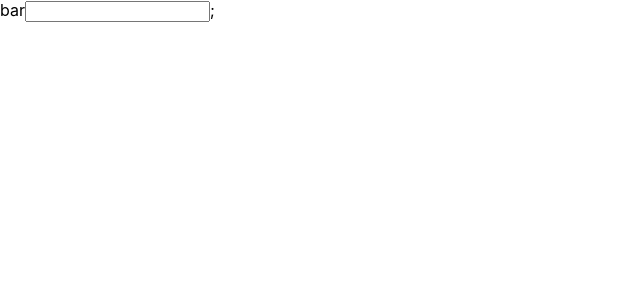
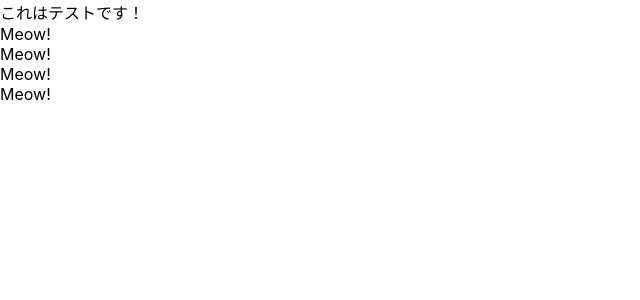
Before and after one commit to smileyuichi/react_crud_test_app, a React (Create React App) app: page / in a window 1280 px wide. Shown: the top 300 px of the page, without its empty margins (0-640 px from the left). Built offline with nearby package versions, Linux system fonts and the light colour scheme.

Commit message:
create class component and functional component

```diff
--- a/public/index.html
+++ b/public/index.html
@@ -28,6 +28,7 @@
   </head>
   <body>
     <noscript>You need to enable JavaScript to run this app.</noscript>
+    <div>これはテストです！</div>
     <div id="root"></div>
     <!--
       This HTML file is a template.
--- a/src/App.js
+++ b/src/App.js
@@ -1,10 +1,26 @@
-function App() {
+
+// function App() {
+//   return (
+//     <div>
+//       <label htmlFor="bar">bar</label>
+//       <input type="text" onChange={() => console.log("I'm clicked.")} />;
+//     </div>
+//   )
+// }
+
+const App = () => {
   return (
     <div>
-      <label htmlFor="bar">bar</label>
-      <input type="text" onChange={() => console.log("I'm clicked.")} />;
+      <Cat />
+      <Cat />
+      <Cat />
+      <Cat />
     </div>
   )
 }
 
+const Cat = () => {
+  return <div>Meow!</div>
+}
+
 export default App;
```
